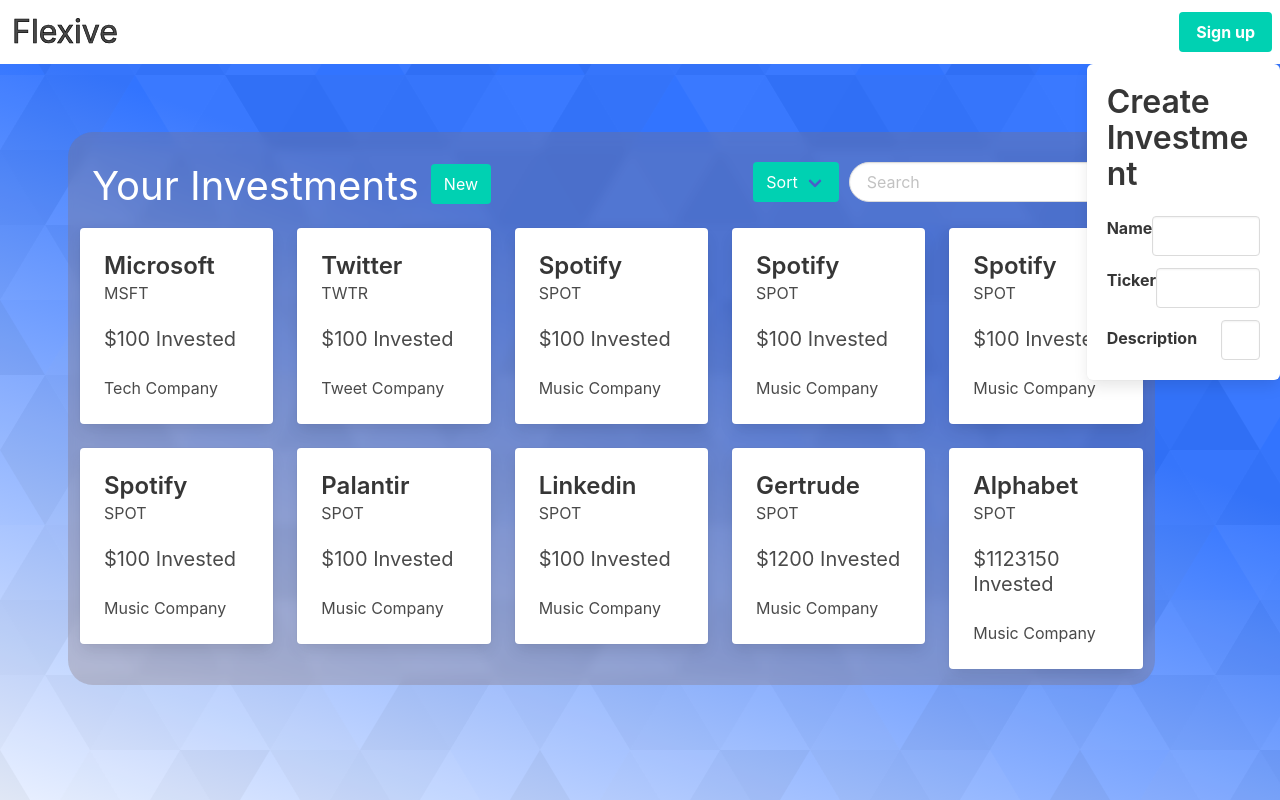
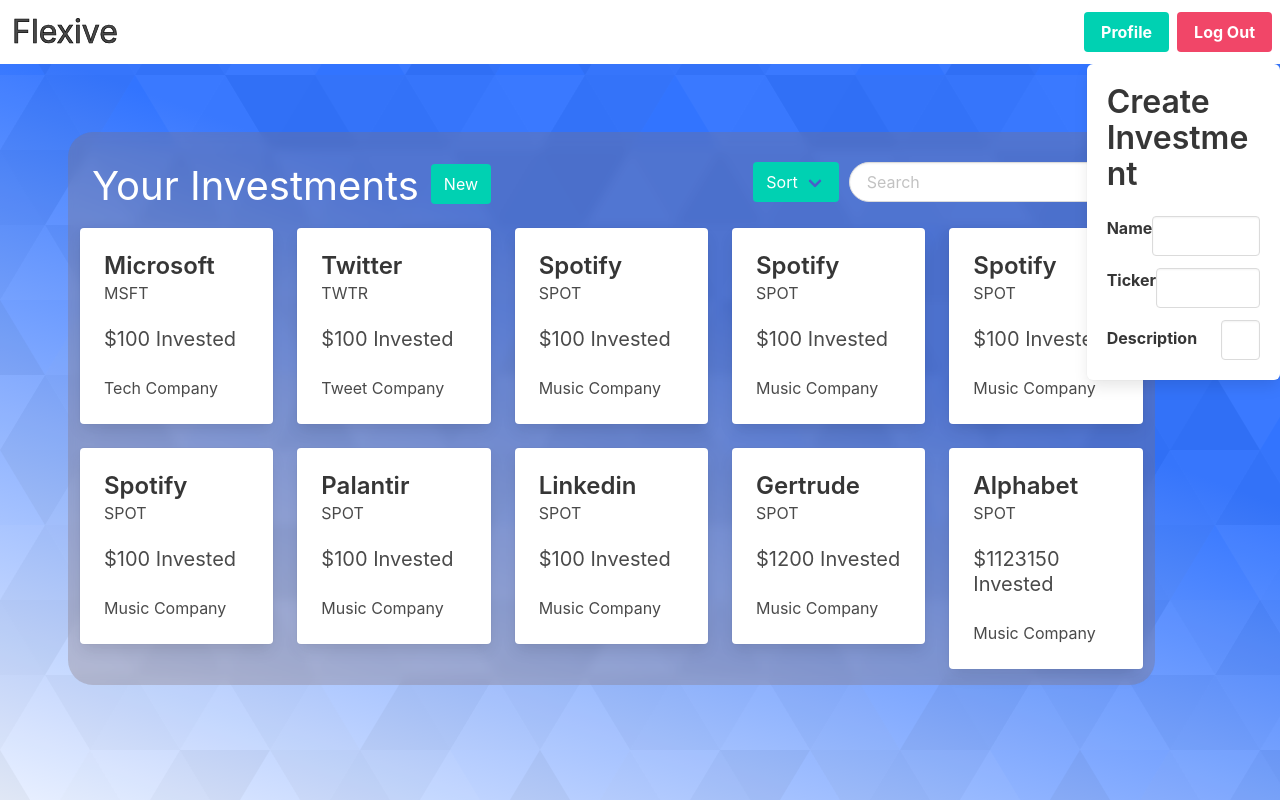
Before and after one commit to ConnorCable/Flexive, a React (Create React App) app in the folder Frontend/: page /profile in a window 1280 px wide. Built offline with nearby package versions, Linux system fonts and the light colour scheme.

Commit message:
add log out and profile to nav

```diff
--- a/Frontend/src/components/Nav.js
+++ b/Frontend/src/components/Nav.js
@@ -14,7 +14,12 @@
         <div className='navbar-end'>
             <div className='button is-primary mr-2 mt-3' >
                 <strong>
-                    Sign up
+                    Profile
+                </strong>
+            </div>
+            <div className='button is-danger mr-2 mt-3' >
+                <strong>
+                    Log Out
                 </strong>
             </div>
         </div>
```
